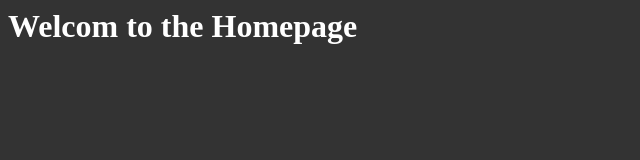
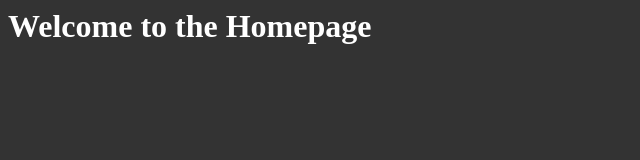
Before and after one commit to Sergio-n7/First-app-Node.js, a website: page public/index.html in a window 1280 px wide. Shown: the whole page, without its empty margins (0-640 px from the left). Drawn offline with Linux system fonts and the light colour scheme.

Commit message:
Propper writing

```diff
--- a/public/index.html
+++ b/public/index.html
@@ -7,6 +7,6 @@
     <title>Home</title>
   </head>
   <body>
-    <h1>Welcom to the Homepage</h1>
+    <h1>Welcome to the Homepage</h1>
   </body>
 </html>
```
